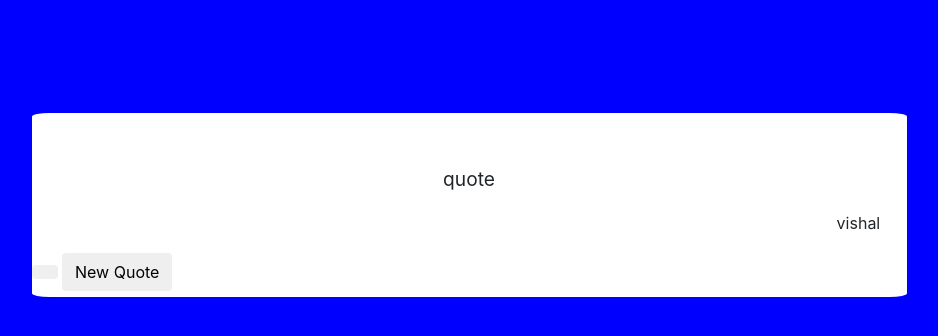
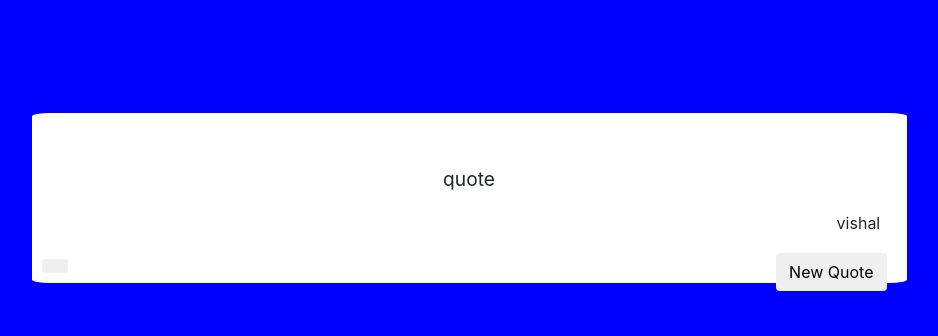
Before and after one commit to Vishal-1999/randomQuoteMachine, a plain HTML site: page index.html in a window 1280 px wide. Shown: the whole page, without its empty margins (171-1109 px from the left). Drawn offline with nearby package versions, Linux system fonts and the light colour scheme.

Commit message:
randomQuoteMachine Version 1.1  (project complete)

```diff
--- a/css/style.css
+++ b/css/style.css
@@ -17,8 +17,13 @@ body{
 
 #button{
 
+	float: right;
+	margin: auto;
+	margin-right: 20px;
 
-
+}
+#twitter{
+	margin-left: 10px;
 }
 
 
```
